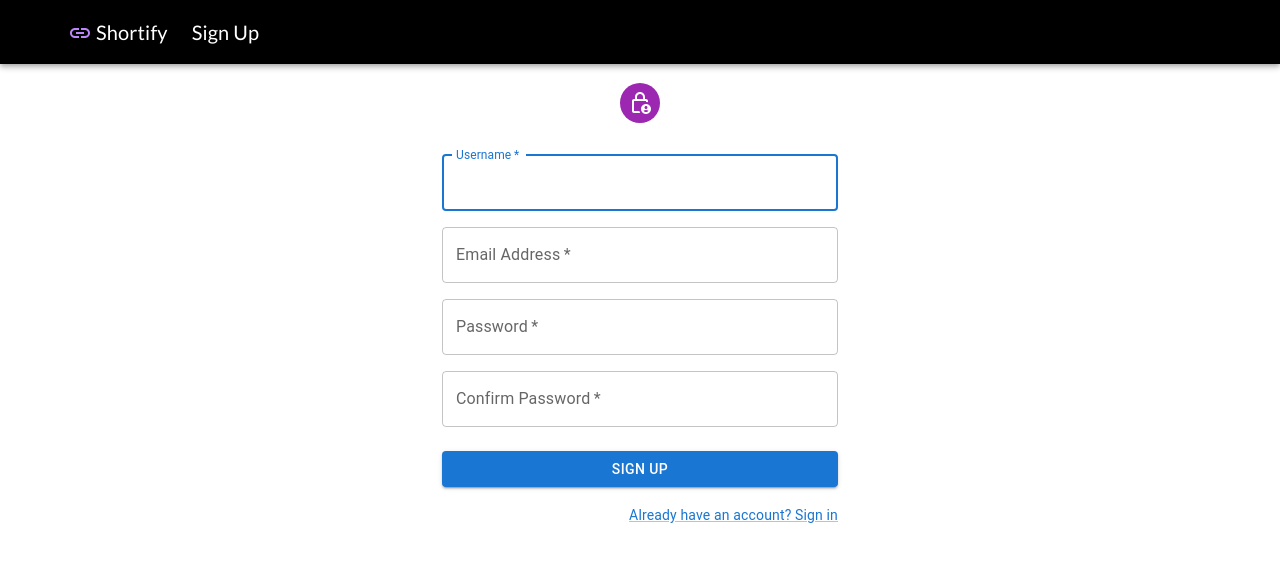
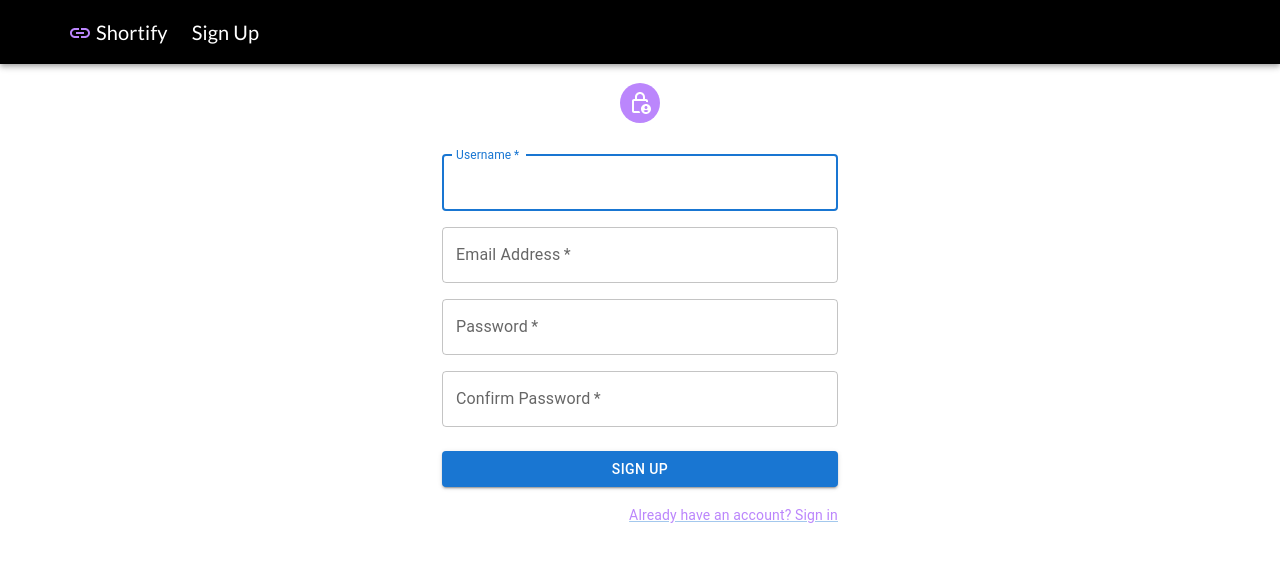
Before and after one commit to agalit1/capstone-project-url-shortener, a React (Create React App) app in the folder frontend/: page /signup in a window 1280 px wide. Shown: the top 562 px of the page. Built offline with nearby package versions, Linux system fonts and the light colour scheme.

Commit message:
Add user messages for sign up

```diff
--- a/frontend/src/Components/User/SignUpCard.tsx
+++ b/frontend/src/Components/User/SignUpCard.tsx
@@ -1,7 +1,8 @@
-import React from 'react';
+import React, {useState} from 'react';
 import {Avatar, Box, Button, Container, CssBaseline, Grid, Link, TextField,} from "@mui/material";
 import LockPersonOutlinedIcon from '@mui/icons-material/LockPersonOutlined';
 import axios from "axios";
+import * as yup from 'yup';
 import {InferType, object, string} from 'yup';
 import {yupResolver} from "@hookform/resolvers/yup";
 import {useForm} from "react-hook-form";
@@ -18,19 +19,26 @@ const signUpSchema = object({
         .min(8, "Must be at least 8 characters")
         .required("Password is required"),
     confirmPassword: string()
-        .oneOf(Object.values("password"), "Password must match")
-        // .oneOf([Yup.ref("password"), null], "Password must match")
+        .oneOf([yup.ref("password"), null], "Password must match")
         .required("Confirm password is required")
 })
-
-function onSubmit(values: Props) {
-    return axios.post("/api/users/signup", values);
-
-}
 
 type Props = InferType<typeof signUpSchema>;
 
 function SignUpCard() {
+
+    const [success, setSuccess] = useState(false);
+    const [errorMessage, setErrorMessage] = useState("");
+
+    function onSubmit(values: Props) {
+        axios.post("/api/users/signup", values)
+            .then((response) => {
+                setSuccess(true)
+            })
+            .catch(() => {
+                setErrorMessage("")
+            })
+    }
 
     const {
         register,
@@ -43,6 +51,14 @@ function SignUpCard() {
     return (
         <Container component="main" maxWidth="xs">
             <CssBaseline/>
+            {success ? (
+                <section>
+                    <h1>Registration successful</h1>
+                    <p>
+                        <a href="#">Sign in</a>
+                    </p>
+                </section>
+            ) : (
                 <Box
                     sx={{
                         marginTop: 8,
@@ -51,7 +67,7 @@ function SignUpCard() {
                         alignItems: 'center',
                     }}
                 >
-                <Avatar sx={{m: 1, bgcolor: 'secondary.main'}}>
+                    <Avatar sx={{m: 1, bgcolor: '#BB86FC'}}>
                         <LockPersonOutlinedIcon/>
                     </Avatar>
                     <Box component="form" noValidate onSubmit={handleSubmit(onSubmit)} sx={{mt: 3}} autoComplete="off">
@@ -110,13 +126,15 @@ function SignUpCard() {
                         </Button>
                         <Grid container justifyContent="flex-end">
                             <Grid item>
-                            <Link href="#" variant="body2">
+                                {/*routerlink*/}
+                                <Link href="#" variant="body2" sx={{color: "#BB86FC"}}>
                                     Already have an account? Sign in
                                 </Link>
                             </Grid>
                         </Grid>
                     </Box>
                 </Box>
+            )}
         </Container>
     );
 }
```
Lines whose indentation alone changed are shown as unchanged.
